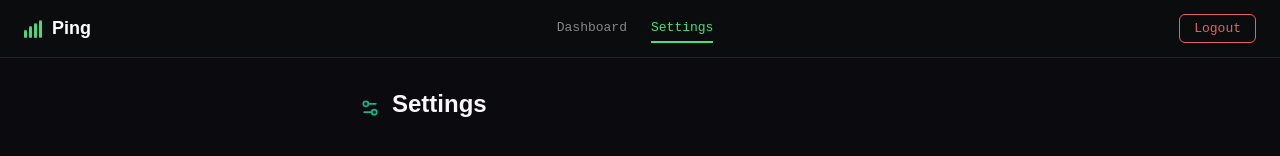
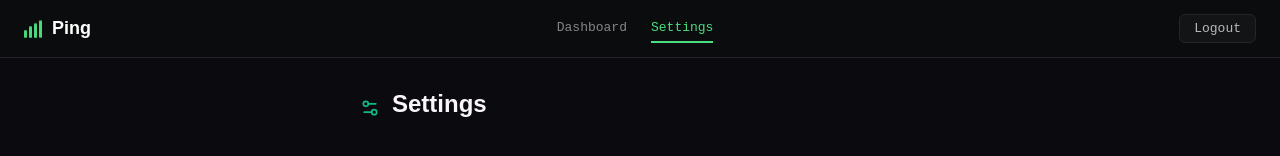
Before and after one commit to Grey001-dev/Ping, a React (Vite) app in the folder frontend/my-react-app/: page /settings in a window 1280 px wide. Shown: the top 156 px of the page. Built offline with nearby package versions, Linux system fonts and the light colour scheme; no server answers; sample sign-in values are in the browser's storage.

Commit message:
added new button

```diff
--- a/frontend/my-react-app/src/Components/NavBar/NavBar.module.css
+++ b/frontend/my-react-app/src/Components/NavBar/NavBar.module.css
@@ -71,16 +71,18 @@
     border-bottom: 2px solid #4ade80;
 }
 .logoutBtn{
-    background: transparent;
-    border: 1px solid #e36262;
-    color: #e36262;
+    background: rgba(255,255,255,0.03);
+    border: 1px solid #22262a;
+    color: rgba(255,255,255,0.7);
     padding: 6px 14px;
     border-radius: 6px;
     font-family: 'DM Mono',monospace;
     font-size: 13px;
     cursor: pointer;
-    transition: background 0.15s ease;
+    transition: all 0.2s ease;
 }
 .logoutBtn:hover{
-    background: rgba(227,98,98,0.1);
+    background: rgba(227,98,98,0.08);
+    border-color: rgba(227,98,98,0.3);
+    color: #e36262;
 }
```
